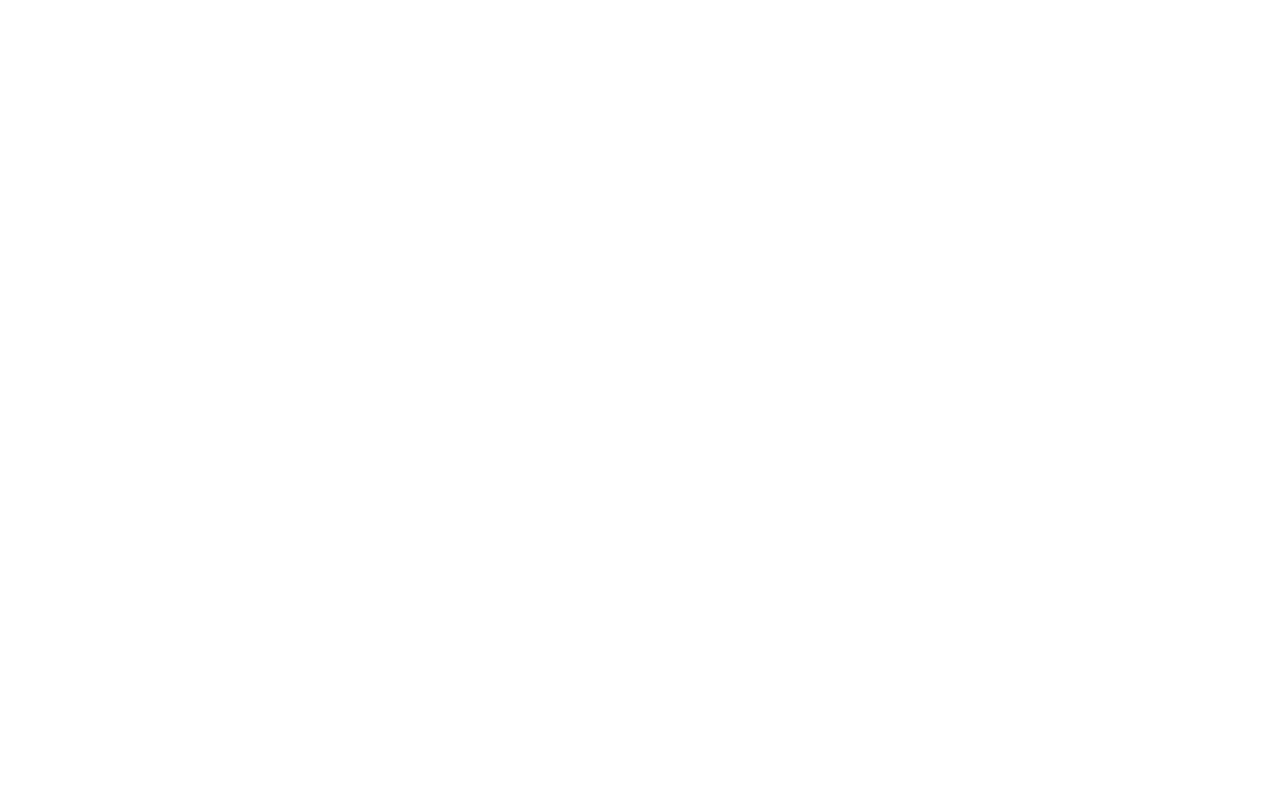
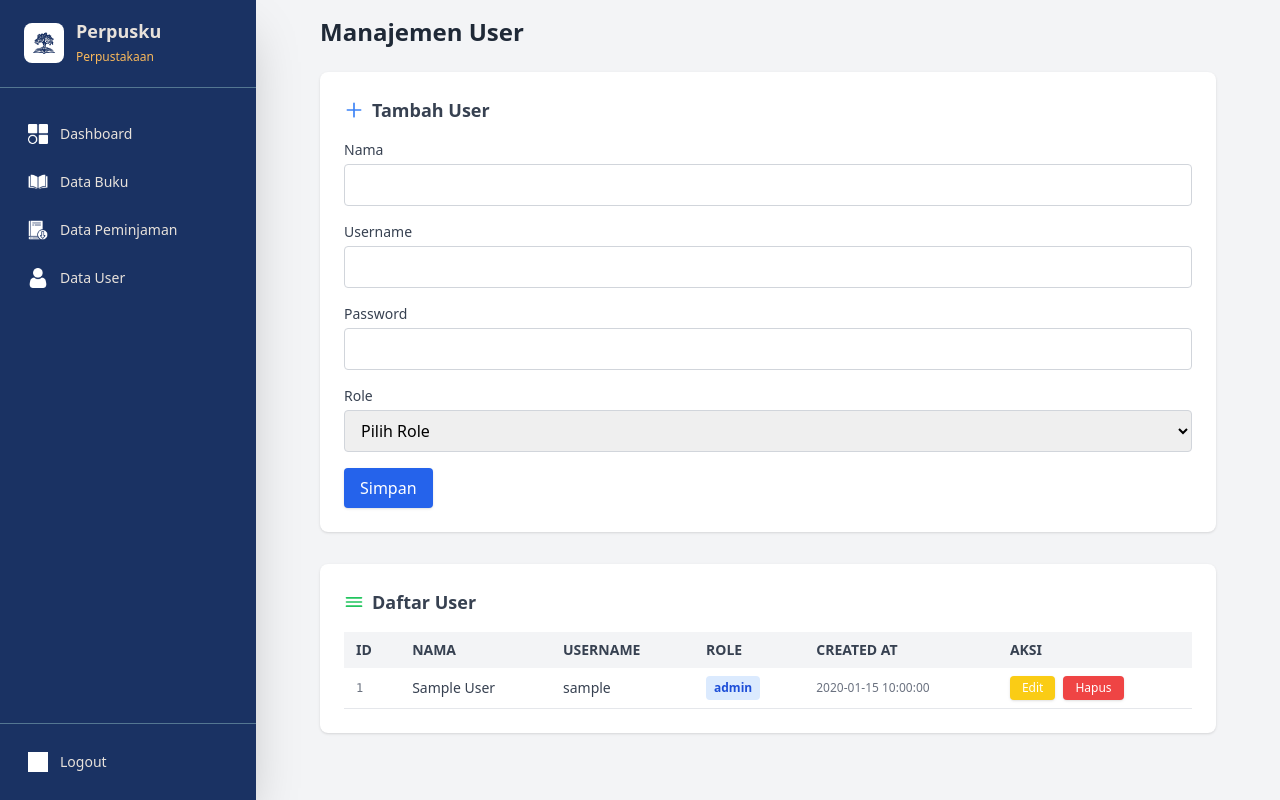
Before and after one commit to RILL123/project-peminjaman, a PHP site: page /admin/crud_user.php in a window 1280 px wide. Before the commit the page is empty. Run offline with PHP 8.4, Linux system fonts and the light colour scheme; tables that the repository leaves empty or names only in its code hold one stand-in row (values such as "Sample post"); some libraries are stand-ins or nearby versions; grey boxes are pictures that could not be loaded.

Commit message:
Add files via upload

```diff
--- a/view/admin/crud_user.php
+++ b/view/admin/crud_user.php
@@ -0,0 +1,139 @@
+<?php
+include '../../model/koneksi.php';
+
+// Ambil data user
+$result = mysqli_query($koneksi, "SELECT * FROM users ORDER BY id_user DESC");
+
+// Notifikasi
+$notif = isset($_GET['notif']) ? $_GET['notif'] : '';
+
+// Untuk edit
+$edit = false;
+$edit_data = null;
+if (isset($_GET['edit'])) {
+	$edit = true;
+	$id_edit = mysqli_real_escape_string($koneksi, $_GET['edit']);
+	$q = mysqli_query($koneksi, "SELECT * FROM users WHERE id_user='$id_edit'");
+	$edit_data = mysqli_fetch_assoc($q);
+}
+?>
+<!DOCTYPE html>
+<html lang="id">
+<head>
+	<meta charset="UTF-8">
+	<meta name="viewport" content="width=device-width, initial-scale=1.0">
+	<title>CRUD User</title>
+	<script src="https://cdn.tailwindcss.com"></script>
+	<link rel="icon" type="image/png" href="../../public/image/perpusku.png">
+    <script>
+		tailwind.config = {
+			theme: {
+				extend: {
+					colors: {
+						perpusku1: '#1A3263',
+						perpusku2: '#547792',
+						perpusku3: '#FAB95B',
+						perpusku4: '#E8E2DB',
+					}
+				}
+			}
+		}
+	</script>
+</head>
+
+<body class="bg-gray-100 min-h-screen">
+	<?php include '../partials/admin_sidebar.php'; ?>
+	<div class="lg:ml-64 p-4">
+		<div class="max-w-4xl mx-auto">
+			<h2 class="text-2xl font-bold mb-6 text-gray-800">Manajemen User</h2>
+			<?php if ($notif == 'added'): ?>
+				<div class="mb-4 p-3 rounded bg-green-100 text-green-800 border border-green-300">User berhasil ditambahkan!</div>
+			<?php elseif ($notif == 'edited'): ?>
+				<div class="mb-4 p-3 rounded bg-blue-100 text-blue-800 border border-blue-300">User berhasil diubah!</div>
+			<?php elseif ($notif == 'deleted'): ?>
+				<div class="mb-4 p-3 rounded bg-red-100 text-red-800 border border-red-300">User berhasil dihapus!</div>
+			<?php endif; ?>
+
+			<!-- Form Tambah/Edit User -->
+			<div class="bg-white rounded-lg shadow p-6 mb-8">
+				<div class="font-semibold text-lg mb-4 text-gray-700 flex items-center gap-2">
+					<svg xmlns="http://www.w3.org/2000/svg" class="h-5 w-5 text-blue-500" fill="none" viewBox="0 0 24 24" stroke="currentColor"><path stroke-linecap="round" stroke-linejoin="round" stroke-width="2" d="M12 4v16m8-8H4" /></svg>
+					<?= $edit ? 'Edit User' : 'Tambah User' ?>
+				</div>
+				<form method="post" action="../../controller/aksi_crud_user.php" class="space-y-4">
+					<?php if ($edit): ?>
+						<input type="hidden" name="id_user" value="<?= htmlspecialchars($edit_data['id_user']) ?>">
+					<?php endif; ?>
+					<div>
+						<label class="block text-sm font-medium text-gray-700 mb-1">Nama</label>
+						<input type="text" name="nama" class="w-full border border-gray-300 rounded px-3 py-2 focus:outline-none focus:ring-2 focus:ring-blue-200" required value="<?= $edit ? htmlspecialchars($edit_data['nama']) : '' ?>">
+					</div>
+					<div>
+						<label class="block text-sm font-medium text-gray-700 mb-1">Username</label>
+						<input type="text" name="username" class="w-full border border-gray-300 rounded px-3 py-2 focus:outline-none focus:ring-2 focus:ring-blue-200" required value="<?= $edit ? htmlspecialchars($edit_data['username']) : '' ?>">
+					</div>
+					<div>
+						<label class="block text-sm font-medium text-gray-700 mb-1">Password <?= $edit ? '<span class=\'text-xs text-gray-500\'>(Kosongkan jika tidak diubah)</span>' : '' ?></label>
+						<input type="password" name="password" class="w-full border border-gray-300 rounded px-3 py-2 focus:outline-none focus:ring-2 focus:ring-blue-200" <?= $edit ? '' : 'required' ?> autocomplete="new-password">
+					</div>
+					<div>
+						<label class="block text-sm font-medium text-gray-700 mb-1">Role</label>
+						<select name="role" class="w-full border border-gray-300 rounded px-3 py-2 focus:outline-none focus:ring-2 focus:ring-blue-200" required>
+							<option value="">Pilih Role</option>
+							<option value="admin" <?= $edit && $edit_data['role'] == 'admin' ? 'selected' : '' ?>>Admin</option>
+							<option value="user" <?= $edit && $edit_data['role'] == 'user' ? 'selected' : '' ?>>User</option>
+						</select>
+					</div>
+					<div class="flex gap-2 mt-2">
+						<button type="submit" name="<?= $edit ? 'edit' : 'tambah' ?>" class="bg-blue-600 hover:bg-blue-700 text-white px-4 py-2 rounded shadow">Simpan</button>
+						<?php if ($edit): ?>
+							<a href="crud_user.php" class="bg-gray-300 hover:bg-gray-400 text-gray-800 px-4 py-2 rounded shadow">Batal</a>
+						<?php endif; ?>
+					</div>
+				</form>
+			</div>
+
+			<!-- Tabel User -->
+			<div class="bg-white rounded-lg shadow p-6">
+				<div class="font-semibold text-lg mb-4 text-gray-700 flex items-center gap-2">
+					<svg xmlns="http://www.w3.org/2000/svg" class="h-5 w-5 text-green-500" fill="none" viewBox="0 0 24 24" stroke="currentColor"><path stroke-linecap="round" stroke-linejoin="round" stroke-width="2" d="M3 7h18M3 12h18M3 17h18" /></svg>
+					Daftar User
+				</div>
+				<div class="overflow-x-auto">
+					<table class="min-w-full text-sm text-left text-gray-700">
+						<thead class="bg-gray-100 text-gray-700 uppercase">
+							<tr>
+								<th class="py-2 px-3">ID</th>
+								<th class="py-2 px-3">Nama</th>
+								<th class="py-2 px-3">Username</th>
+								<th class="py-2 px-3">Role</th>
+								<th class="py-2 px-3">Created At</th>
+								<th class="py-2 px-3">Aksi</th>
+							</tr>
+						</thead>
+						<tbody>
+						<?php while ($row = mysqli_fetch_assoc($result)): ?>
+							<tr class="border-b hover:bg-blue-50">
+								<td class="py-2 px-3 font-mono text-xs text-gray-500"><?= htmlspecialchars($row['id_user']) ?></td>
+								<td class="py-2 px-3"><?= htmlspecialchars($row['nama']) ?></td>
+								<td class="py-2 px-3"><?= htmlspecialchars($row['username']) ?></td>
+								<td class="py-2 px-3">
+									<span class="inline-block px-2 py-1 rounded text-xs font-semibold <?= $row['role'] == 'admin' ? 'bg-blue-100 text-blue-700' : 'bg-gray-200 text-gray-700' ?>">
+										<?= htmlspecialchars($row['role']) ?>
+									</span>
+								</td>
+								<td class="py-2 px-3 text-xs text-gray-500"><?= isset($row['create_at']) ? htmlspecialchars($row['create_at']) : '<span class="italic text-red-400">-</span>' ?></td>
+								<td class="py-2 px-3 flex gap-2">
+									<a href="crud_user.php?edit=<?= $row['id_user'] ?>" class="bg-yellow-400 hover:bg-yellow-500 text-white px-3 py-1 rounded shadow text-xs">Edit</a>
+									<a href="../../controller/aksi_crud_user.php?hapus=<?= $row['id_user'] ?>" class="bg-red-500 hover:bg-red-600 text-white px-3 py-1 rounded shadow text-xs" onclick="return confirm('Yakin hapus user ini?')">Hapus</a>
+								</td>
+							</tr>
+						<?php endwhile; ?>
+						</tbody>
+					</table>
+				</div>
+			</div>
+		</div>
+	</div>
+</body>
+</html>
--- a/view/partials/admin_sidebar.php
+++ b/view/partials/admin_sidebar.php
@@ -77,7 +77,7 @@
                     <img src="../../public/image/pinjam.png" class="h-5 w-5 flex-shrink-0" alt="Peminjaman">
                     <span class="sidebar-label font-medium text-sm group-hover:text-white">Data Peminjaman</span>
                 </a>
-                <a href="laporan.php" class="flex items-center gap-3 px-4 py-3 rounded-lg text-perpusku4 hover:bg-perpusku2 transition duration-300 sidebar-link group">
+                <a href="../admin/crud_user.php" class="flex items-center gap-3 px-4 py-3 rounded-lg text-perpusku4 hover:bg-perpusku2 transition duration-300 sidebar-link group">
                     <img src="../../public/image/user.png" class="h-5 w-5 flex-shrink-0" alt="User">
                     <span class="sidebar-label font-medium text-sm group-hover:text-white">Data User</span>
                 </a>
```
Also changed, not shown: controller/aksi_crud_user.php (added, +41 -0 lines), view/admin/crud_buku.php (line endings or trailing spaces).
